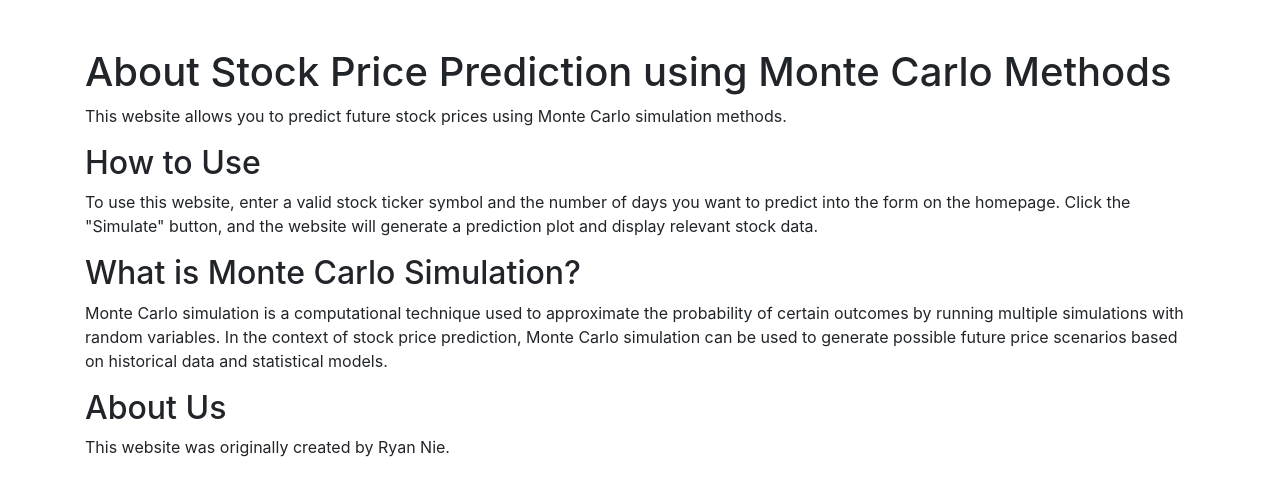
After one commit to ryanznie/quant-MC-methods, a Flask app: page /about in a window 1280 px wide. The commit adds this page. Shown: the top 496 px of the page. Run offline with Flask 3, Linux system fonts and the light colour scheme; some libraries are stand-ins or nearby versions.

Commit message:
Added charts, about page, styling

```diff
--- a/app/app.py
+++ b/app/app.py
@@ -1,6 +1,6 @@
 from flask import Flask, request, jsonify, render_template
 from logger_setup import logger
-from app_utils import fetch_data, simulate#, plot_data
+from app_utils import fetch_data, simulate
 import seaborn as sns
 import matplotlib.pyplot as plt
 import matplotlib
@@ -16,6 +16,10 @@ app.static_folder = 'static'
 def index():
     return render_template('index.html')
 
+@app.route('/about')
+def about():
+    return render_template('about.html')
+
 @app.route('/plots/<ticker>/<days>', methods=['POST'])
 def get_plots(ticker, days):
     ticker = request.json.get('ticker')
@@ -27,45 +31,66 @@ def get_plots(ticker, days):
     if not days:
         return jsonify({'error': 'Day not provided'}), 400
 
-    data = fetch_data(ticker, time_start='2020-01-01', time_end='2020-12-31')
+    data = fetch_data(ticker, time_start='2019-01-01', time_end='2024-01-01')  # Fetch 5-year historical data
     if data is None:
         return jsonify({'error': 'Ticker cannot be found on yFinance'}), 404
 
     final_points, num_sim = simulate(data, days, ticker) # return image path too
 
-    # create a static dir if it does not already exist
-
+    # Create a static dir if it does not already exist
     if not os.path.exists('static'):
         logger.info('OUTPUT DIRECTORY DOES NOT EXIST, CREATING: static')
         os.mkdir('static')
 
-    # plotting
-    fig, axes = plt.subplots(1, 2, figsize=(12,4))
-    fig.suptitle("Simulated {} times...: {} ({} days ahead)".format(num_sim, ticker, days), fontsize=18, y=1)
+    # Plotting
+    fig, axes = plt.subplots(2, 2, figsize=(12,8))  # Create subplot for 5-year historical data
+    plt.subplots_adjust(hspace=0.5, wspace=0.2)
+    fig.suptitle("Simulated {} times: {} ({} days ahead) using 5Y historical".format(num_sim, ticker.upper(), days), fontsize=18, y=1)
 
-    ## plot histogram
-    axes[0].hist(final_points, bins='auto', density=False)
-    axes[0].set_xlabel("Ending Price")
-    axes[0].set_ylabel("Frequency")
-    axes[0].set_title("Histogram of future prices")
+    # Plot histogram
+    axes[0, 0].hist(final_points, bins='auto', density=False)
+    axes[0, 0].set_xlabel("Ending Price")
+    axes[0, 0].set_ylabel("Frequency")
+    axes[0, 0].set_title("Histogram of future prices")
 
-    ## plot boxplot
-    sns.boxplot(data=final_points, orient="h", ax=axes[1])
-    plt.title("Boxplot of future prices")
-    plt.xlabel("Price in USD")
+    # Plot boxplot
+    sns.boxplot(data=final_points, orient="h", ax=axes[0, 1])
+    axes[0, 1].set_title("Boxplot of future prices")
+    axes[0, 1].set_xlabel("Price in USD")
+
+    # Plot 5-year historical data
+    df = data[0]
+    axes[1, 0].plot(df.index, df['Close'], label="Close Price")
+    axes[1, 0].set_title("5-year Historical Data")
+    axes[1, 0].set_xlabel("Date")
+    axes[1, 0].set_ylabel("Price")
+    axes[1, 0].legend()
+
+    # Table with relevant stock data
+    axes[1, 1].axis('off')  # Disable axis for table
+    table_data = [
+        ['Open', df.iloc[-1]['Open']],
+        ['Close', df.iloc[-1]['Close']],
+        ['High', df.iloc[-1]['High']],
+        ['Low', df.iloc[-1]['Low']],
+        ['Volume', df.iloc[-1]['Volume']],
+        ['Previous Close', df.iloc[-2]['Close']],
+        ['52 Week High', df['High'].max()],
+        ['52 Week Low', df['Low'].min()],
+    ]
+    axes[1, 1].table(cellText=table_data, loc='center')
 
     plot_url = 'static/{}_sim{}D.png'.format(ticker, days)  # Add .png extension
     logger.info('SAVING PLOT TO: {}'.format(plot_url))
     fig.savefig(plot_url)
     plt.close(fig)
 
-    # return render_template('plots.html', image_path=image_path)
+    # Return render_template('plots.html', image_path=image_path)
     return jsonify({
                     'image_url': plot_url,
                     'ticker': ticker,
                     'date': days
                     }), 200
 
-
 if __name__ == '__main__':
     app.run(debug=True)
--- /dev/null
+++ b/app/templates/about.html
@@ -0,0 +1,26 @@
+<!DOCTYPE html>
+<html lang="en">
+<head>
+    <meta charset="UTF-8">
+    <meta name="viewport" content="width=device-width, initial-scale=1.0">
+    <title>About Stock Price Prediction using Monte Carlo Methods</title>
+    <!-- Add Bootstrap CSS -->
+    <link rel="stylesheet" href="https://stackpath.bootstrapcdn.com/bootstrap/4.5.2/css/bootstrap.min.css">
+</head>
+<body>
+    <div class="container">
+        <h1 class="mt-5">About Stock Price Prediction using Monte Carlo Methods</h1>
+
+        <p>This website allows you to predict future stock prices using Monte Carlo simulation methods.</p>
+
+        <h2>How to Use</h2>
+        <p>To use this website, enter a valid stock ticker symbol and the number of days you want to predict into the form on the homepage. Click the "Simulate" button, and the website will generate a prediction plot and display relevant stock data.</p>
+
+        <h2>What is Monte Carlo Simulation?</h2>
+        <p>Monte Carlo simulation is a computational technique used to approximate the probability of certain outcomes by running multiple simulations with random variables. In the context of stock price prediction, Monte Carlo simulation can be used to generate possible future price scenarios based on historical data and statistical models.</p>
+
+        <h2>About Us</h2>
+        <p>This website was originally created by Ryan Nie.</p>
+    </div>
+</body>
+</html>
```
Also changed, not shown: app/templates/index.html (+42 -2 lines).
